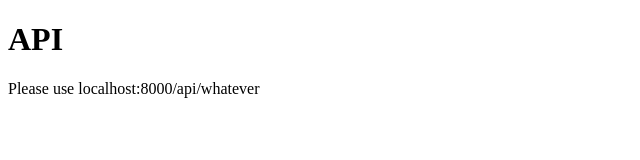
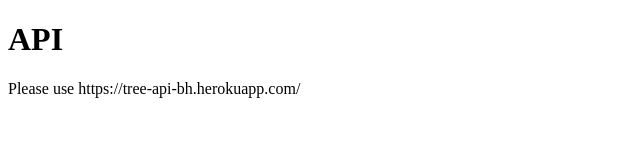
Before and after one commit to harshabc4/tree-api, a website: page index.html in a window 1280 px wide. Shown: the full height of the page, 0-640 px from the left. Drawn offline with Linux system fonts and the light colour scheme.

Commit message:
updated html documentation

```diff
--- a/index.html
+++ b/index.html
@@ -8,6 +8,6 @@
 </head>
 <body>
     <h1>API</h1>
-    <p>Please use localhost:8000/api/whatever</p>
+    <p>Please use https://tree-api-bh.herokuapp.com/</p>
 </body>
 </html>
```
